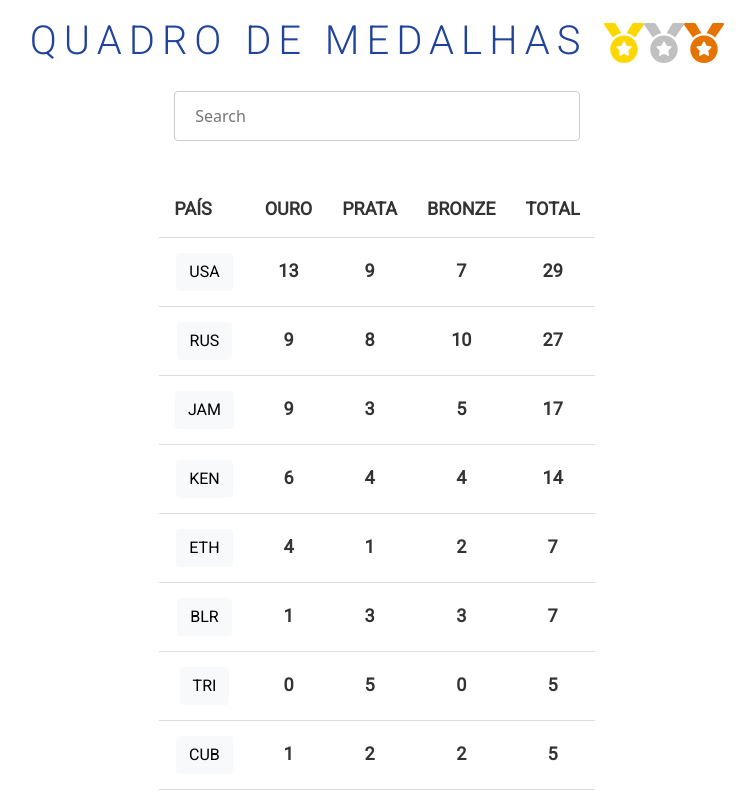
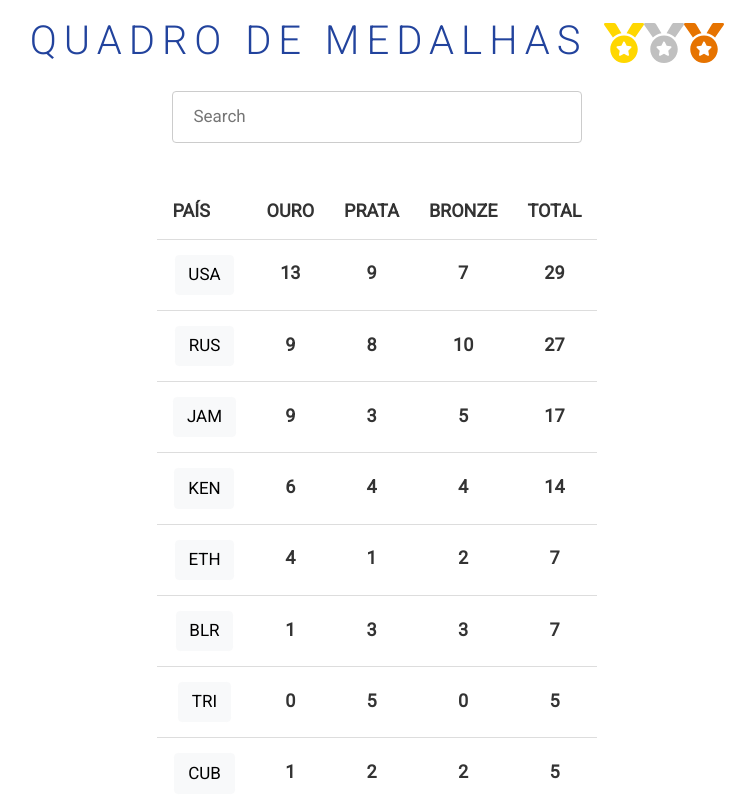
Before and after one commit to Marcuspo/test-btime, a React (Create React App) app: page / in a window 1280 px wide. Shown: the top 800 px of the page, without its empty margins (263-1018 px from the left). Built offline with nearby package versions, Linux system fonts and the light colour scheme.

Commit message:
fix app.js

```diff
--- a/src/App.js
+++ b/src/App.js
@@ -1,13 +1,14 @@
 import Body from "./components/Body/Body"
 import Topo from "./components/Topo/Topo"
 
-import { Container } from "./styles"
+import { Container, GlobalStyle } from "./styles"
 
 function App() {
   return (
     <Container>
       <Topo />
       <Body />
+      <GlobalStyle />
     </Container>
   )
 }
--- a/src/styles.js
+++ b/src/styles.js
@@ -1,3 +1,4 @@
+import { createGlobalStyle } from "styled-components"
 import styled from "styled-components"
 
 export const Container = styled.div`
@@ -6,3 +7,17 @@ export const Container = styled.div`
   justify-content: center;
   flex-direction: column;
 `
+
+export const GlobalStyle = createGlobalStyle`
+  @import url('https://fonts.googleapis.com/css?family=Roboto:400,500,600');
+
+  html, body {
+    font-family: Roboto, sans-serif;
+    font-size: 17px;
+    line-height: 1.5;
+  }
+
+  * {
+    box-sizing: border-box;
+  }
+`
```
